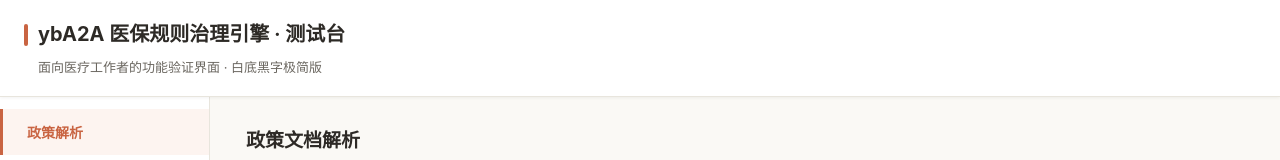
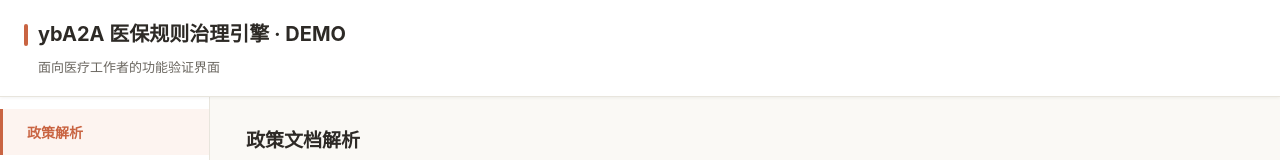
Before and after one commit to xPartners/daixiahu-soloverse, a plain HTML site: page app/static/index.html in a window 1280 px wide. Shown: the top 160 px of the page. Drawn offline with Linux system fonts and the light colour scheme.

Commit message:
update index.html

```diff
--- a/app/static/index.html
+++ b/app/static/index.html
@@ -3,7 +3,7 @@
 <head>
 <meta charset="UTF-8">
 <meta name="viewport" content="width=device-width, initial-scale=1.0">
-<title>ybA2A 医保规则治理引擎 · 测试台</title>
+<title>ybA2A 医保规则治理引擎 · DEMO</title>
 <style>
   /* ===== Claude 配色变量 ===== */
   :root {
@@ -245,8 +245,8 @@
 </head>
 <body>
 <header>
-  <h1>ybA2A 医保规则治理引擎 · 测试台</h1>
-  <p>面向医疗工作者的功能验证界面 · 白底黑字极简版</p>
+  <h1>ybA2A 医保规则治理引擎 · DEMO</h1>
+  <p>面向医疗工作者的功能验证界面</p>
 </header>
 <div class="layout">
   <nav id="nav">
```
